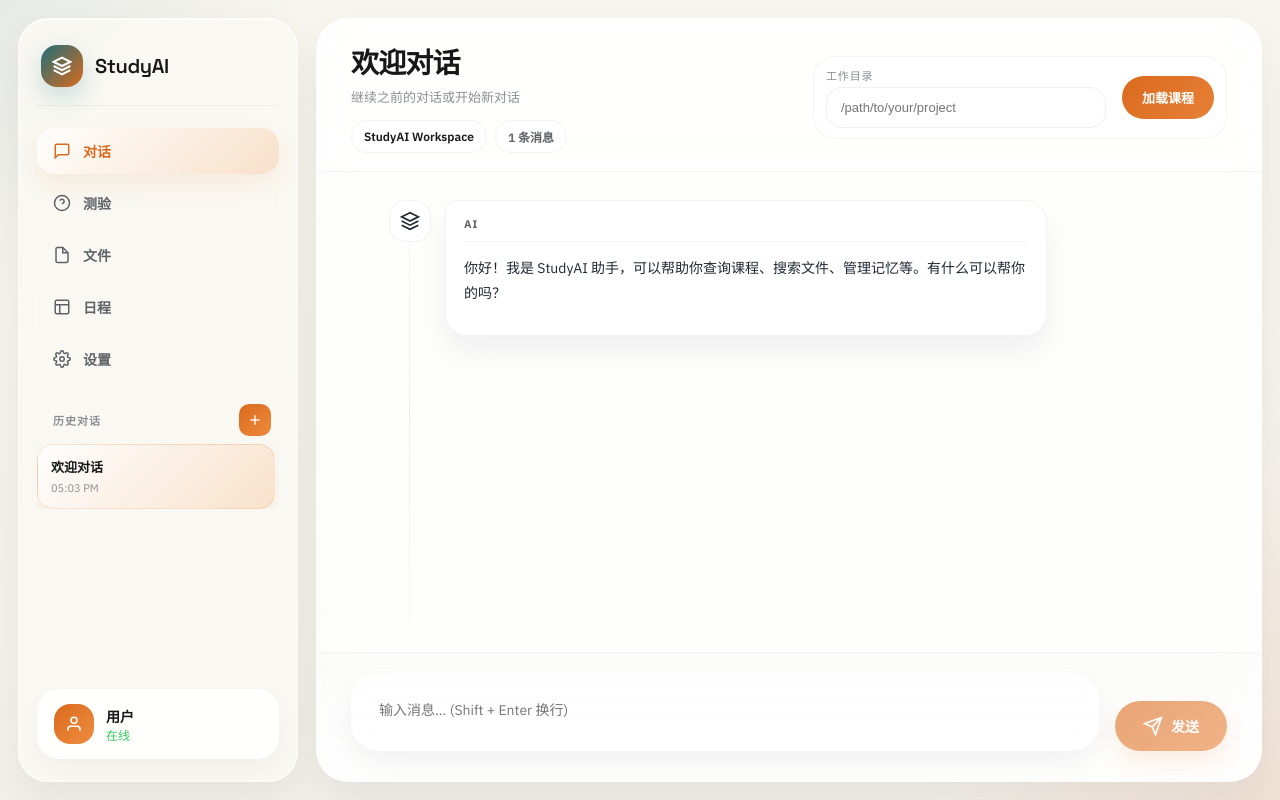
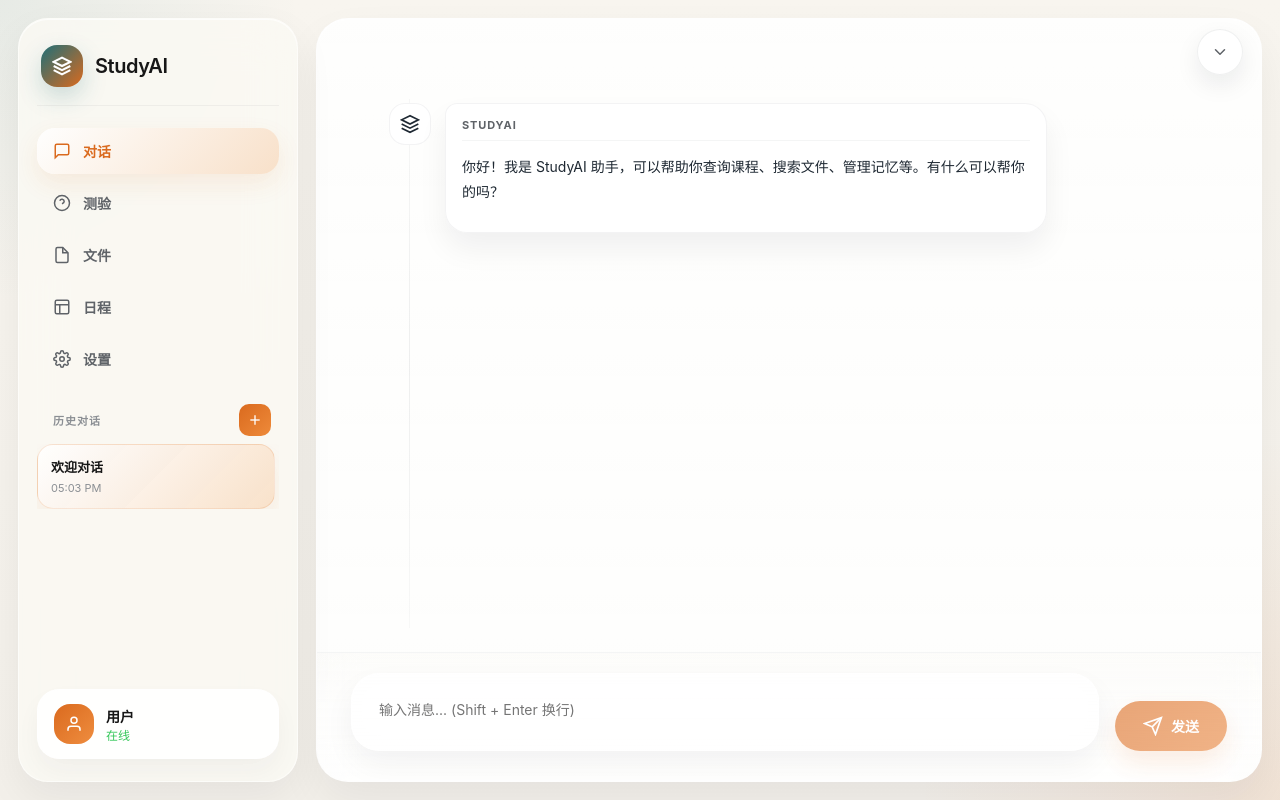
Before and after one commit to YangGuanyuhan/SUSTech-CS304-Project, a Vue app in the folder frontend/: page / in a window 1280 px wide. Built offline with nearby package versions, Linux system fonts and the light colour scheme.

Commit message:
fix: Refine chat and settings UI with collapsible panels and cleaner message layout

```diff
--- a/frontend/src/App.vue
+++ b/frontend/src/App.vue
@@ -132,8 +132,8 @@
     <section class="main-content">
       <template v-if="activeView === 'chat'">
       <!-- Header -->
-      <header class="header">
-        <div class="header-left">
+      <header :class="['header', { collapsed: !headerExpanded }]">
+        <div v-if="headerExpanded" class="header-left">
           <h2>{{ activeConversation.title }}</h2>
           <p>继续之前的对话或开始新对话</p>
           <div class="header-meta">
@@ -141,7 +141,7 @@
             <span class="meta-chip subtle">{{ activeConversation.messages.length }} 条消息</span>
           </div>
         </div>
-        <div class="header-right">
+        <div v-if="headerExpanded" class="header-right">
           <div class="workspace-field">
             <span>工作目录</span>
             <input
@@ -154,6 +154,26 @@
             加载课程
           </button>
         </div>
+        <button
+          :class="['header-toggle', { collapsed: !headerExpanded }]"
+          type="button"
+          :aria-label="headerExpanded ? '收起顶部栏' : '展开顶部栏'"
+          @click="headerExpanded = !headerExpanded"
+        >
+          <svg
+            width="18"
+            height="18"
+            viewBox="0 0 24 24"
+            fill="none"
+            stroke="currentColor"
+            stroke-width="2"
+            stroke-linecap="round"
+            stroke-linejoin="round"
+          >
+            <path v-if="headerExpanded" d="M18 15l-6-6-6 6" />
+            <path v-else d="M6 9l6 6 6-6" />
+          </svg>
+        </button>
       </header>
 
       <!-- Chat Container -->
@@ -163,20 +183,16 @@
           :key="message.id"
           :class="['message-row', message.role]"
         >
-          <div :class="['avatar', message.role]">
-            <svg v-if="message.role === 'user'" width="20" height="20" viewBox="0 0 24 24" fill="none" stroke="currentColor" stroke-width="2">
-              <path d="M20 21v-2a4 4 0 0 0-4-4H8a4 4 0 0 0-4 4v2"/>
-              <circle cx="12" cy="7" r="4"/>
-            </svg>
-            <svg v-else width="20" height="20" viewBox="0 0 24 24" fill="none" stroke="currentColor" stroke-width="2">
+          <div v-if="message.role === 'assistant'" :class="['avatar', message.role]">
+            <svg width="20" height="20" viewBox="0 0 24 24" fill="none" stroke="currentColor" stroke-width="2">
               <path d="M12 2L2 7l10 5 10-5-10-5z"/>
               <path d="M2 17l10 5 10-5"/>
               <path d="M2 12l10 5 10-5"/>
             </svg>
           </div>
           <div :class="['message-bubble', message.role]">
-            <div class="message-meta">
-              <span class="role-label">{{ message.role === 'user' ? '你' : 'AI' }}</span>
+            <div v-if="message.role === 'assistant' || message.elapsedLabel" class="message-meta">
+              <span v-if="message.role === 'assistant'" class="role-label">StudyAI</span>
               <span v-if="message.elapsedLabel" class="elapsed">{{ message.elapsedLabel }}</span>
             </div>
             <div
@@ -367,6 +383,7 @@ const editingTitle = ref("");
 const draft = ref("");
 const composerInput = ref(null);
 const loading = ref(false);
+const headerExpanded = ref(false);
 let activeTimer = null;
 
 const sortedConversations = computed(() =>
@@ -741,9 +758,9 @@ onMounted(() => {
   --radius-xl: 24px;
   --radius-2xl: 28px;
   /* Fonts */
-  --font-heading: "Space Grotesk", -apple-system, sans-serif;
-  --font-body: "IBM Plex Sans", -apple-system, sans-serif;
-  --font-mono: "IBM Plex Mono", monospace;
+  --font-heading: -apple-system, BlinkMacSystemFont, "SF Pro Display", "SF Pro Text", "Helvetica Neue", "PingFang SC", "Microsoft YaHei", sans-serif;
+  --font-body: -apple-system, BlinkMacSystemFont, "SF Pro Text", "SF Pro Display", "Helvetica Neue", "PingFang SC", "Microsoft YaHei", sans-serif;
+  --font-mono: "SF Mono", ui-monospace, "Cascadia Code", "Roboto Mono", "Menlo", monospace;
 }
 
 * {
@@ -1050,34 +1067,77 @@ body {
 .header {
   display: flex;
   justify-content: space-between;
-  align-items: center;
-  padding: 22px 34px 18px;
+  align-items: flex-start;
+  padding: 18px 28px 16px;
   background: rgba(255, 255, 255, 0.62);
   backdrop-filter: blur(16px);
   border-bottom: 1px solid rgba(53, 62, 72, 0.05);
   position: sticky;
   top: 0;
   z-index: 10;
+  min-height: 84px;
+}
+
+.header.collapsed {
+  justify-content: flex-end;
+  align-items: center;
+  min-height: auto;
+  padding: 10px 18px 0;
+  background: transparent;
+  backdrop-filter: none;
+  border-bottom: none;
+  box-shadow: none;
 }
 
 .header-left {
   display: grid;
   gap: 0;
+  flex: 1;
+  min-width: 0;
 }
 
 .header-left h2 {
   margin: 0;
   font-family: var(--font-heading);
-  font-size: 28px;
-  font-weight: 600;
-  letter-spacing: -0.03em;
+  font-size: 24px;
+  font-weight: 700;
+  letter-spacing: -0.045em;
+  line-height: 1.08;
   color: var(--text-primary);
 }
 
 .header-left p {
-  margin: 6px 0 0;
+  margin: 8px 0 0;
   font-size: 13px;
   color: var(--text-muted);
+}
+
+.header-toggle {
+  width: 46px;
+  height: 46px;
+  padding: 0;
+  border: 1px solid rgba(53, 62, 72, 0.08);
+  border-radius: 999px;
+  background: rgba(255, 255, 255, 0.72);
+  color: var(--text-secondary);
+  cursor: pointer;
+  transition: all 0.2s ease;
+  flex-shrink: 0;
+  align-self: flex-start;
+  display: inline-flex;
+  align-items: center;
+  justify-content: center;
+  backdrop-filter: blur(14px);
+  box-shadow: 0 10px 24px rgba(15, 23, 42, 0.08);
+}
+
+.header-toggle:hover {
+  background: rgba(255, 255, 255, 0.92);
+  color: var(--text-primary);
+}
+
+.header-toggle.collapsed {
+  background: rgba(255, 255, 255, 0.82);
 }
 
 .header-meta {
@@ -1097,6 +1157,7 @@ body {
   color: var(--text-primary);
   font-size: 12px;
   font-weight: 600;
+  letter-spacing: -0.01em;
 }
 
 .meta-chip.subtle {
@@ -1202,7 +1263,7 @@ body {
 .message-row.user {
   flex-direction: row-reverse;
   margin-left: auto;
-  margin-right: calc(var(--send-btn-width) + 20px - 54px);
+  margin-right: calc(var(--send-btn-width) + 12px);
   margin-top: 4px;
 }
 
@@ -1222,12 +1283,6 @@ body {
   flex-shrink: 0;
 }
 
-.avatar.user {
-  background: linear-gradient(135deg, var(--accent-orange), #ef8d3f);
-  color: white;
-  box-shadow: 0 10px 22px rgba(218, 106, 30, 0.16);
-}
-
 .avatar.assistant {
   background: rgba(255, 255, 255, 0.92);
   color: var(--ink);
@@ -1235,7 +1290,7 @@ body {
 }
 
 .message-bubble {
-  padding: 16px 18px;
+  padding: 14px 16px;
   border-radius: 22px;
   background: var(--bg-card);
   border: 1px solid rgba(53, 62, 72, 0.06);
@@ -1248,7 +1303,10 @@ body {
 .message-row.user .message-bubble {
   background: linear-gradient(180deg, #fff7ef 0%, #fff1e3 100%);
   border-color: rgba(218, 106, 30, 0.1);
-  border-top-right-radius: 12px;
+  border-top-right-radius: 10px;
+  border-radius: 22px 12px 22px 22px;
+  padding: 10px 16px;
+  box-shadow: 0 12px 24px rgba(218, 106, 30, 0.08);
 }
 
 .message-row.assistant .message-bubble {
@@ -1262,8 +1320,8 @@ body {
   justify-content: flex-start;
   gap: 8px;
   align-items: center;
-  margin-bottom: 10px;
-  padding-bottom: 10px;
+  margin-bottom: 8px;
+  padding-bottom: 8px;
   border-bottom: 1px solid rgba(53, 62, 72, 0.05);
 }
 
@@ -1289,7 +1347,7 @@ body {
 }
 
 .markdown-body :deep(p) {
-  margin: 0 0 12px;
+  margin: 0 0 10px;
 }
 
 .markdown-body :deep(h1),
@@ -1303,6 +1361,15 @@ body {
 
 .markdown-body :deep(p:last-child) {
   margin-bottom: 0;
+}
+
+.message-row.user .markdown-body {
+  font-size: 15px;
+  line-height: 1.4;
+}
+
+.message-row.user .markdown-body :deep(p) {
+  margin: 0;
 }
 
 .markdown-body :deep(ul),
@@ -1692,6 +1759,14 @@ body {
     font-size: 22px;
   }
 
+  .header-toggle {
+    padding: 8px 12px;
+  }
+
+  .header.collapsed {
+    padding: 10px 14px 0;
+  }
+
   .header-meta {
     margin-top: 10px;
   }
--- a/frontend/src/components/SettingsPanel.vue
+++ b/frontend/src/components/SettingsPanel.vue
@@ -1092,7 +1092,10 @@ onMounted(async () => {
 
 .profile-actions,
 .dev-actions {
-  display: grid;
+  display: flex;
+  flex-wrap: wrap;
+  justify-content: flex-end;
+  align-items: center;
   gap: 12px;
 }
 
```
